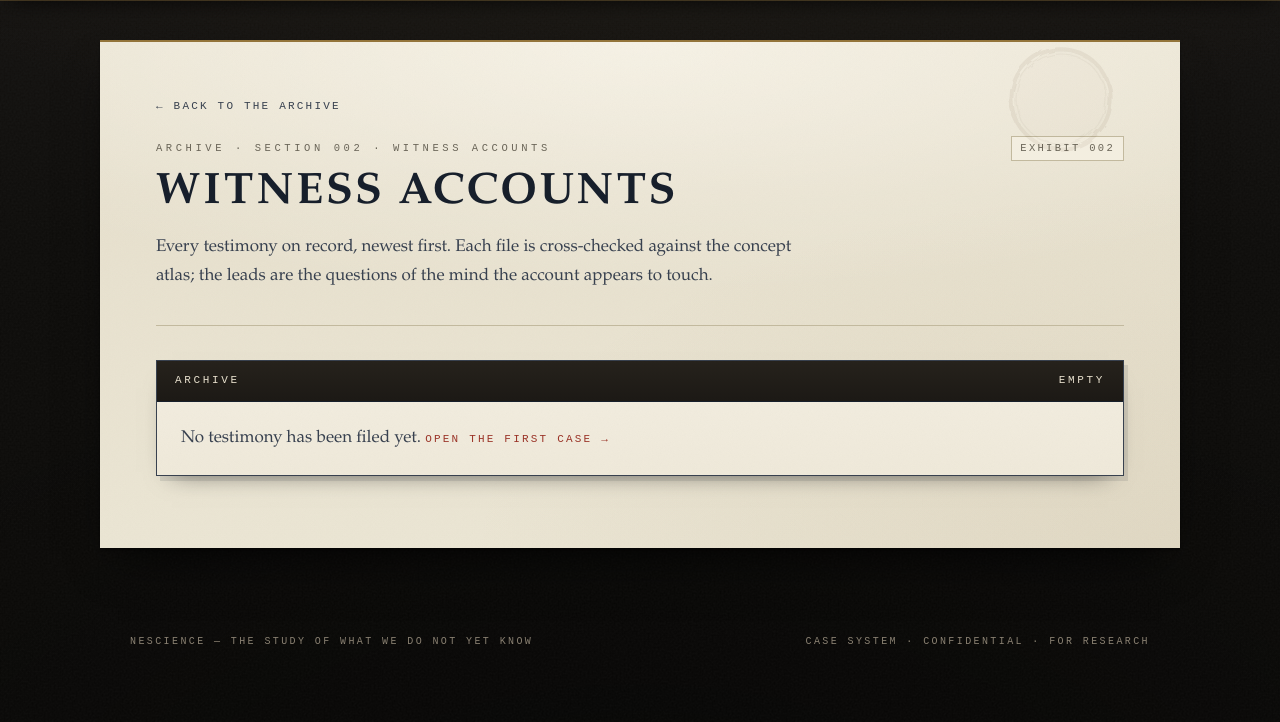
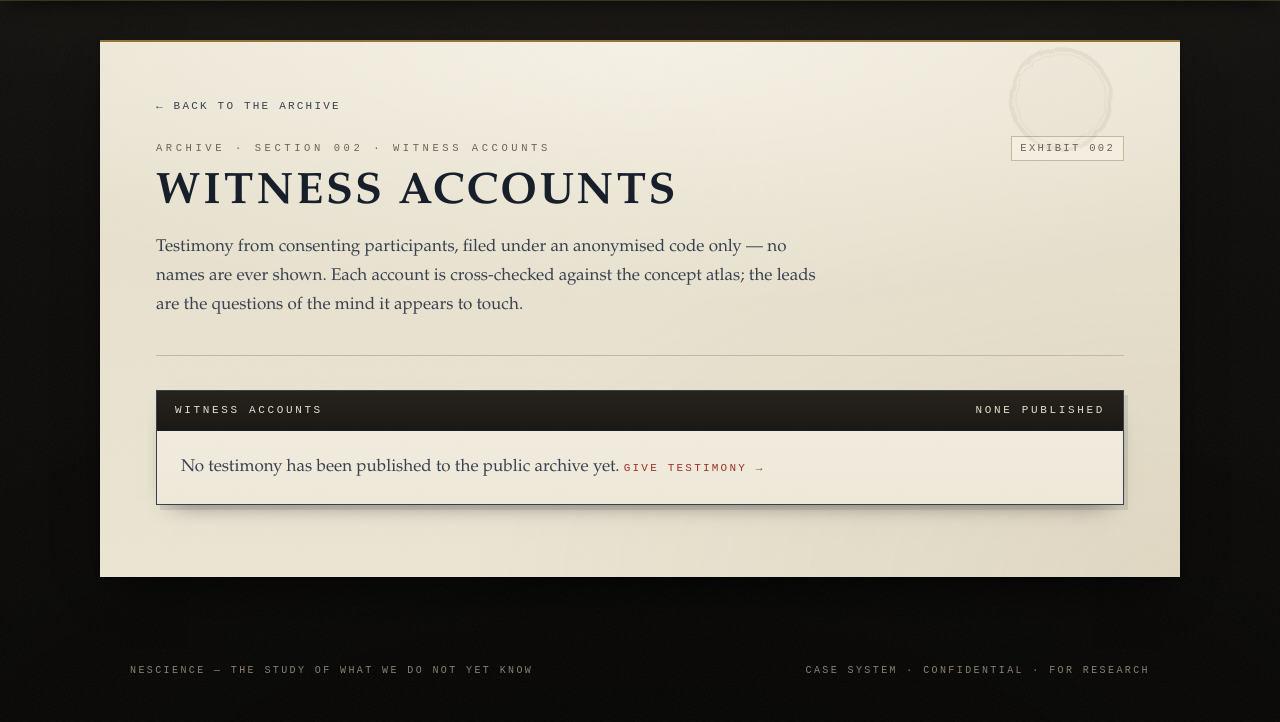
Before and after one commit to SahilSinghDiwan/nescience, a Flask app: page /archive/witnesses in a window 1280 px wide. Shown: the part 73-795 px from the top of the page. Before the commit the page ends 717 px from the top, so only its background shows below. Run offline with Flask 3, Linux system fonts and the light colour scheme.

Commit message:
NESC-11: public Witness Accounts, code-only via identity.public_projection
- /archive/witnesses now renders only published records, each identified by
  its code, built strictly from identity.public_projection (private Case File
  dropped at the source — no name/timestamp/mapping can reach the surface).
- New /archive/witnesses/<code> detail (witness.html): code-only transcript +
  concept leads, nameless.
- /archive/<int:index> no longer serves full records publicly: it 404s for
  unpublished and redirects published to the code view. Full detail across all
  records is reserved for the gated investigator surface (NESC-02).
- api_interview returns public_url only when published; completion links to it.

Adds NESC-11 route tests. Full suite: 34 passed.

Co-Authored-By: Claude Opus 4.8 <noreply@anthropic.com>

```diff
--- a/app.py
+++ b/app.py
@@ -142,9 +142,8 @@ def api_interview():
             "case_number": _case_number(index),
             "case_index": index,
             "matches": matches,
-            # Public link only exists once NESC-11 lands and only if published;
-            # None keeps the completion screen honest until then.
-            "public_url": None,
+            # Public, code-only record — surfaced only if the participant published.
+            "public_url": url_for("archive_witness", code=code) if published else None,
         }
     )
 
@@ -252,47 +251,57 @@ def archive_pending(section):
 
 @app.route("/archive/witnesses")
 def archive_witnesses():
-    """Witness Accounts — the public list of testimony on record.
+    """Witness Accounts — public, code-only (NESC-11 / §11a).
 
-    Per the privacy spec (§11a / NESC-01), only records the participant chose
-    to publish appear on this public surface; unpublished testimony is
-    investigator-only. The full public/investigator split — code-only
-    projection and the password-gated view — lands with NESC-11 / NESC-02."""
-    interviews = database.load_interviews()
+    Built strictly from identity.public_projection: only *published* records,
+    each reduced to a code + responses. The private Case File (real name,
+    timestamp, mapping) is dropped at the source, so no private field can
+    reach this surface — identified by code alone."""
+    published = identity.public_projection(database.load_interviews())
     cases = []
-    for index, interview_record in enumerate(interviews):
-        if not identity.is_published(interview_record):
-            continue
-        matches = match_interview(interview_record)
+    for entry in published:
+        responses = entry["responses"]
         cases.append(
             {
-                "index": index,
-                "number": _case_number(index),
-                "recorded": interview_record.get("Case File", {}).get("Recorded", "—"),
-                "info": interview_record.get("Participant Information", {}),
-                "leads": [m["concept"] for m in matches],
+                "code": entry["code"],
+                "info": responses.get("Participant Information", {}),
+                "leads": [m["concept"] for m in match_interview(responses)],
             }
         )
     cases.reverse()  # newest first
     return render_template("archive.html", cases=cases)
 
 
+@app.route("/archive/witnesses/<code>")
+def archive_witness(code):
+    """A single published witness account, under its code only."""
+    published = identity.public_projection(database.load_interviews())
+    entry = next((e for e in published if e["code"] == code), None)
+    if entry is None:
+        abort(404)
+    responses = entry["responses"]
+    return render_template(
+        "witness.html",
+        code=entry["code"],
+        info=responses.get("Participant Information", {}),
+        info_fields=INTERVIEW_PROTOCOL["Participant Information"],
+        responses=responses,
+        modules=_numbered_protocol(),
+        matches=match_interview(responses),
+    )
+
+
 @app.route("/archive/<int:index>")
 def archive_case(index):
+    """A bare index is public only for *published* records, and redirects to
+    the code-based witness view. Full case detail across all records (with
+    private fields) belongs to the gated investigator surface (NESC-02)."""
     interviews = database.load_interviews()
-    if index < 0 or index >= len(interviews):
-        abort(404)
-    record = interviews[index]
-    return render_template(
-        "case.html",
-        number=_case_number(index),
-        record=record,
-        info=record.get("Participant Information", {}),
-        info_fields=INTERVIEW_PROTOCOL["Participant Information"],
-        modules=_numbered_protocol(),
-        recorded=record.get("Case File", {}).get("Recorded", "—"),
-        matches=match_interview(record),
-    )
+    if 0 <= index < len(interviews) and identity.is_published(interviews[index]):
+        code = identity.get_code(interviews[index])
+        if code:
+            return redirect(url_for("archive_witness", code=code))
+    abort(404)
 
 
 # ----------------------------------------------------------
--- a/templates/archive.html
+++ b/templates/archive.html
@@ -8,28 +8,29 @@
   <span class="exhibit">EXHIBIT 002</span>
 </div>
 <h1 class="display" style="font-size:clamp(30px,5.5vw,44px)">WITNESS ACCOUNTS</h1>
-<p class="prose" style="max-width:640px">
-  Every testimony on record, newest first. Each file is cross-checked against the
-  concept atlas; the leads are the questions of the mind the account appears to touch.
+<p class="prose" style="max-width:660px">
+  Testimony from consenting participants, filed under an anonymised code only —
+  no names are ever shown. Each account is cross-checked against the concept
+  atlas; the leads are the questions of the mind it appears to touch.
 </p>
 
 <hr class="rule">
 
 {% if not cases %}
   <div class="card" style="margin-top:8px">
-    <div class="card-head"><span>Archive</span><span>Empty</span></div>
+    <div class="card-head"><span>Witness Accounts</span><span>None published</span></div>
     <div class="card-body">
-      <p class="prose" style="margin:0">No testimony has been filed yet.
-      <a class="back" href="{{ url_for('interview') }}" style="color:var(--stamp)">Open the first case →</a></p>
+      <p class="prose" style="margin:0">No testimony has been published to the public archive yet.
+      <a class="back" href="{{ url_for('interview') }}" style="color:var(--stamp)">Give testimony →</a></p>
     </div>
   </div>
 {% else %}
   <div class="grid grid-2">
     {% for c in cases %}
-      <a class="card" href="{{ url_for('archive_case', index=c.index) }}" style="text-decoration:none; color:inherit">
+      <a class="card" href="{{ url_for('archive_witness', code=c.code) }}" style="text-decoration:none; color:inherit">
         <div class="card-head">
-          <span>Case <span class="case-no">{{ c.number }}</span></span>
-          <span>{{ c.recorded }}</span>
+          <span>Witness <span class="case-no">{{ c.code }}</span></span>
+          <span>Filed under code</span>
         </div>
         <div class="card-body">
           <div class="muted" style="font-size:12px; letter-spacing:0.06em">
```
Also changed, not shown: templates/witness.html (added, +74 -0 lines), test_privacy_routes.py (+45 -0 lines).
